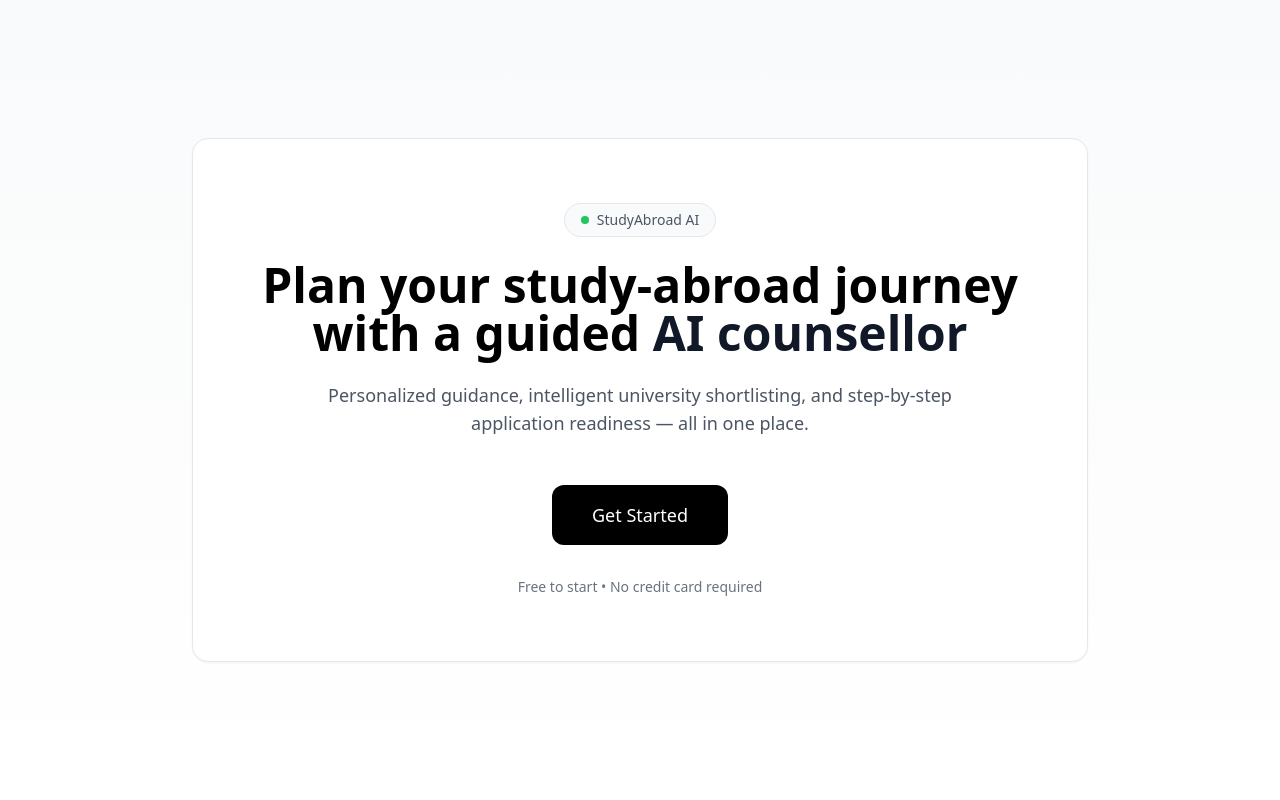
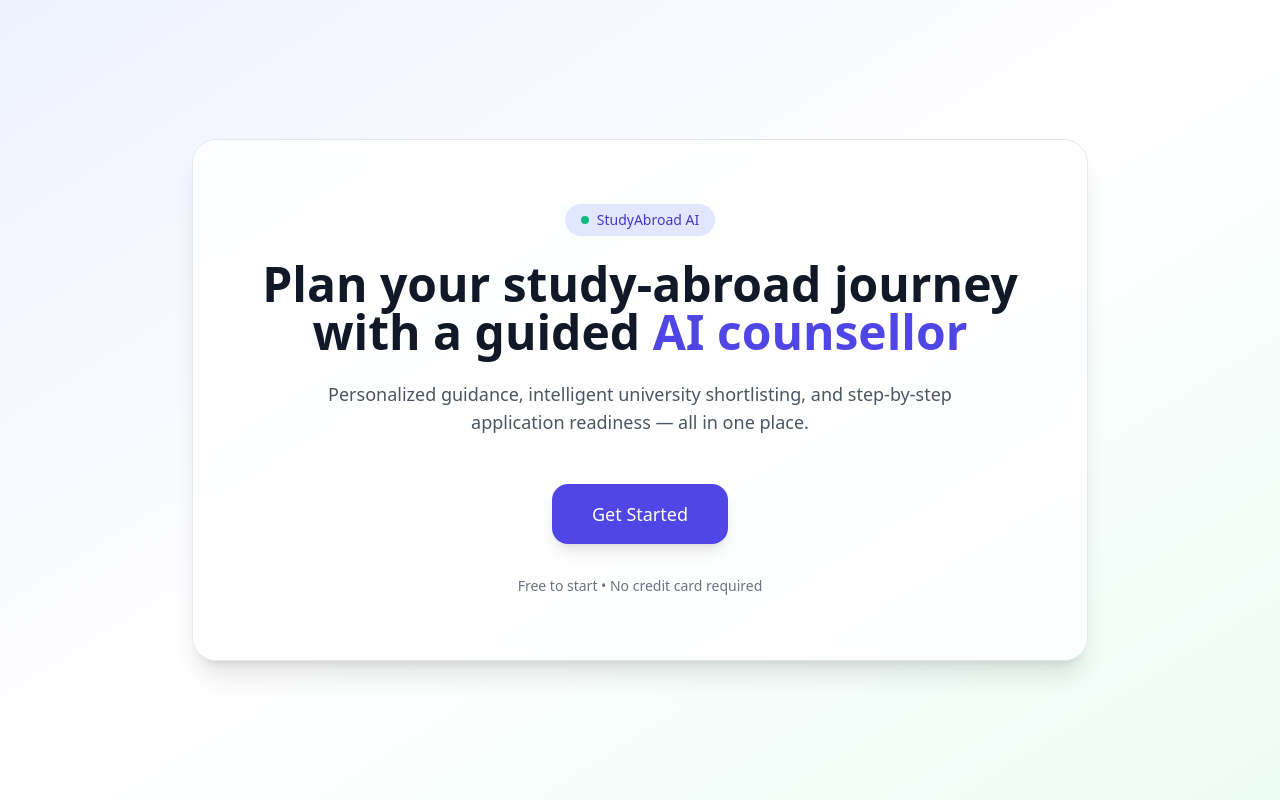
Before and after one commit to jacksyswain/Humanity-Founders, a React (Vite) app: page / in a window 1280 px wide. Built offline with nearby package versions, Linux system fonts and the light colour scheme.

Commit message:
new update

```diff
--- a/src/pages/Landing.jsx
+++ b/src/pages/Landing.jsx
@@ -4,20 +4,20 @@ export default function Landing() {
   const navigate = useNavigate();
 
   return (
-    <div className="min-h-screen bg-gradient-to-b from-gray-50 to-white flex items-center justify-center px-6">
+    <div className="min-h-screen bg-gradient-to-br from-indigo-50 via-white to-emerald-50 flex items-center justify-center px-6">
       <div className="max-w-4xl w-full text-center">
         {/* HERO CARD */}
-        <div className="bg-white border rounded-2xl shadow-sm px-10 py-16">
+        <div className="bg-white/80 backdrop-blur border rounded-3xl shadow-xl px-10 py-16">
           {/* PRODUCT BADGE */}
-          <div className="inline-flex items-center gap-2 mb-6 px-4 py-1.5 rounded-full border bg-gray-50 text-sm text-gray-600">
-            <span className="w-2 h-2 bg-green-500 rounded-full" />
+          <div className="inline-flex items-center gap-2 mb-6 px-4 py-1.5 rounded-full bg-indigo-100 text-indigo-700 text-sm font-medium">
+            <span className="w-2 h-2 bg-emerald-500 rounded-full" />
             StudyAbroad AI
           </div>
 
           {/* HEADLINE */}
-          <h1 className="text-4xl md:text-5xl font-bold leading-tight mb-6">
+          <h1 className="text-4xl md:text-5xl font-bold leading-tight mb-6 text-gray-900">
             Plan your study-abroad journey with a guided{" "}
-            <span className="text-gray-900">AI counsellor</span>
+            <span className="text-indigo-600">AI counsellor</span>
           </h1>
 
           {/* DESCRIPTION */}
@@ -30,7 +30,7 @@ export default function Landing() {
           <div className="flex justify-center">
             <button
               onClick={() => navigate("/auth")}
-              className="bg-black text-white px-10 py-4 rounded-xl text-lg hover:opacity-90 transition"
+              className="bg-indigo-600 text-white px-10 py-4 rounded-2xl text-lg hover:bg-indigo-700 transition shadow-lg"
             >
               Get Started
             </button>
```
